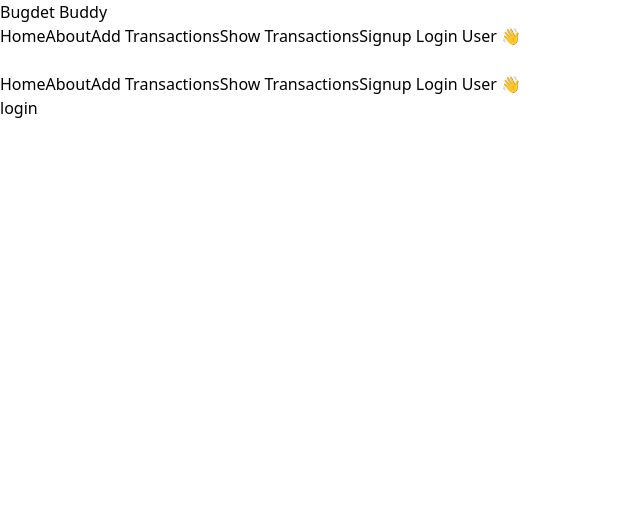
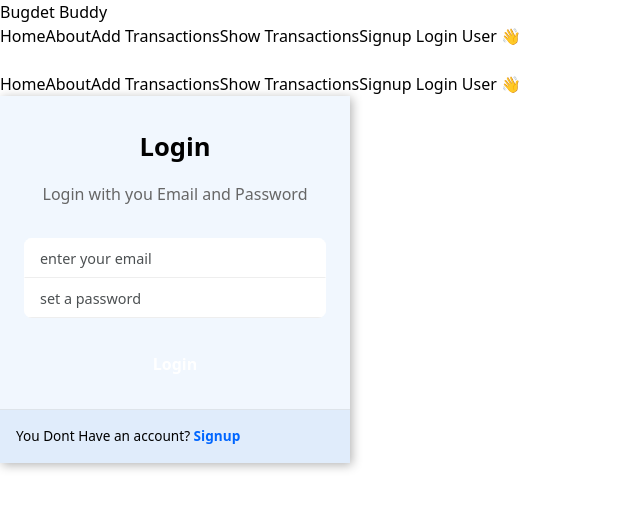
Before and after one commit to saurabhjaykar1603/budget-buddy, a React (Vite) app in the folder client/: page /login in a window 1280 px wide. Shown: the top 508 px of the page, without its empty margins (0-640 px from the left). Built offline with nearby package versions, Linux system fonts and the light colour scheme.

Commit message:
feat : form handling at login page

```diff
--- a/client/src/views/Login/Login.jsx
+++ b/client/src/views/Login/Login.jsx
@@ -1,15 +1,56 @@
-import React from 'react'
-import Navbar from '../../components/Navbar/Navbar'
+import React, { useState } from "react";
+import Navbar from "../../components/Navbar/Navbar";
+import { Link } from "react-router-dom";
 
 function Login() {
+  const [email, setEmail] = useState("");
+  const [password, setPassword] = useState("");
   return (
-    <div>
+    <>
       <div>
-        <Navbar/>
+        <Navbar />
       </div>
-      <h1>login</h1>
-    </div>
-  )
+      <div className="form-box mx-auto mt-20 rounded-md">
+        <form className="form">
+          <span className="title">Login</span>
+          <span className="subtitle">Login with you Email and Password</span>
+          <div className="form-container mt-0">
+            <input
+              type="email"
+              className="input mt-1 shadow"
+              placeholder="enter your email"
+              value={email}
+              onChange={(e) => {
+                setEmail(e.target.value);
+              }}
+            />
+
+            <input
+              type="password"
+              className="input mt-1"
+              placeholder="set a password"
+              value={password}
+              onChange={(e) => {
+                setPassword(e.target.value);
+              }}
+            />
+          </div>
+
+          <button
+            className="rounded-sm bg-red-600 hover:bg-red-500 text-xl"
+            type="button"
+          >
+            Login
+          </button>
+        </form>
+        <div className="form-section">
+          <p>
+            You Dont Have an account? <Link to="/signup">Signup</Link>
+          </p>
+        </div>
+      </div>
+    </>
+  );
 }
 
-export default Login
+export default Login;
```
